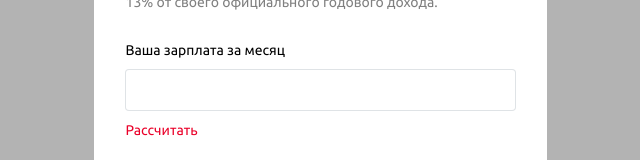
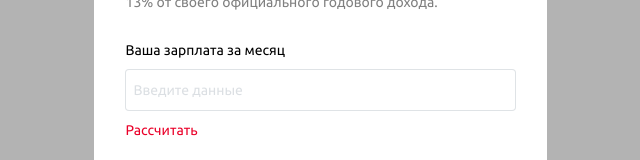
Before and after one commit to 0rhan/outside-digital-test, a React (Create React App) app: page / in a window 1280 px wide. Both pictures are taken after a click on the button "Налоговый вычет". Shown: the part 308-468 px from the top of the page, without its empty margins (320-960 px from the left). Built offline with nearby package versions, Linux system fonts and the light colour scheme.

Commit message:
fix(DATA): Allow only numbers in input

```diff
--- a/src/Domains/TaxForm/TaxForm.tsx
+++ b/src/Domains/TaxForm/TaxForm.tsx
@@ -32,7 +32,10 @@ const TaxForm = ({ setIsOpen }: TaxFormProps) => {
 
   const onChange = (event: ChangeEvent<HTMLInputElement>) => {
     const { value } = event.currentTarget;
-    setFieldValue(value);
+    const onlyNumberRegExp = /^[^0]*[1-9]*/;
+    if (onlyNumberRegExp.test(value)) {
+      setFieldValue(value);
+    }
   };
 
   const submitHandler = (event: FormEvent<HTMLFormElement>) => {
@@ -52,6 +55,8 @@ const TaxForm = ({ setIsOpen }: TaxFormProps) => {
         <TaxFormHeader onClick={handleFormClose} />
         <Input
           label="Ваша зарплата за месяц"
+          placeholder="Введите данные"
+          type="number"
           value={fieldValue}
           onChange={onChange}
           error={error}
@@ -79,7 +84,7 @@ export default TaxForm;
 const Select = styled("div")`
   margin-top: 24px;
   display: grid;
-  grid-template: repeat(2, max-content) / minmax(138px, 290px);
+  grid-template: repeat(2, max-content) / max-content;
   @media (min-width: 768px) {
     grid-template: max-content / repeat(2, max-content);
     align-items: center;
--- a/src/UI/Components/Controls/Input/Input.tsx
+++ b/src/UI/Components/Controls/Input/Input.tsx
@@ -13,11 +13,17 @@ const Input = ({
   onChange,
   error,
   errorMessage,
+  ...props
 }: InputProps) => {
   return (
     <InputWrapper>
       <InputLabel>{label}</InputLabel>
-      <InputBase onChange={onChange} placeholder={placeholder} error={error} />
+      <InputBase
+        onChange={onChange}
+        placeholder={placeholder}
+        error={error}
+        {...props}
+      />
       {error && <ErrorMessage>{errorMessage}</ErrorMessage>}
     </InputWrapper>
   );
--- a/src/UI/Components/Controls/Input/InputBase.tsx
+++ b/src/UI/Components/Controls/Input/InputBase.tsx
@@ -24,6 +24,14 @@ const InputBase = styled("input")<InputBaseProps>`
   transition-timing-function: cubic-bezier(0.46, 0.03, 0.52, 0.96);
   transition-property: box-shadow;
   color: ${({ theme }) => theme.colors.black};
+  &[type="number"]::-webkit-inner-spin-button,
+  [type="number"]::-webkit-outer-spin-button {
+    -webkit-appearance: none;
+    margin: 0;
+  }
+  &[type="number"] {
+    -moz-appearance: textfield;
+  }
   &::placeholder {
     color: ${({ theme }) => theme.colors.gray900};
   }
```
